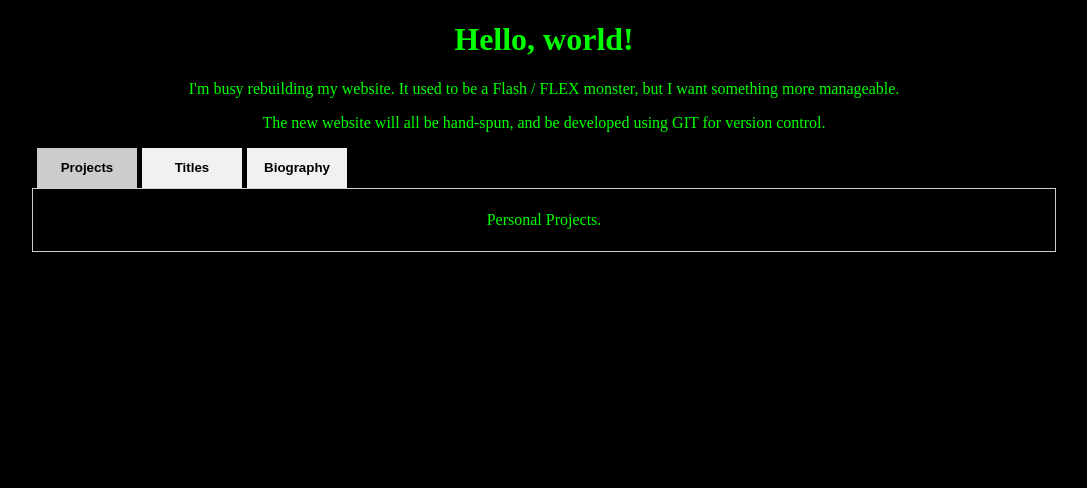
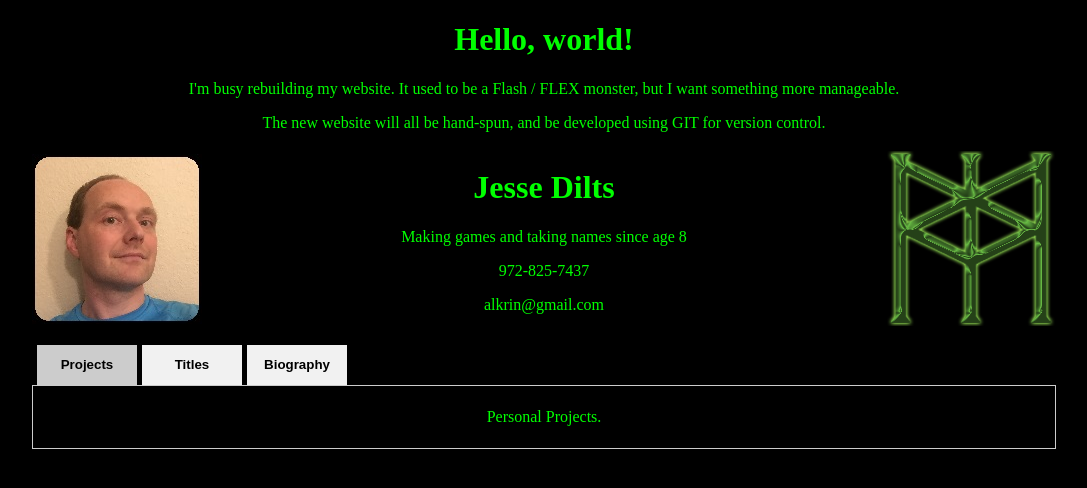
Before and after one commit to Alkrin/jessedilts.com, a PHP site: page / in a window 1280 px wide. Shown: the top 488 px of the page, without its empty margins (96-1183 px from the left). Run offline with PHP 8.4, Linux system fonts and the light colour scheme.

Commit message:
Added header section

```diff
--- a/html/index.html
+++ b/html/index.html
@@ -10,6 +10,21 @@
             <p>I'm busy rebuilding my website.  It used to be a Flash / FLEX monster, but I want something more manageable.</p>
             <p>The new website will all be hand-spun, and be developed using GIT for version control.</p>
 
+<!-- The top info header -->
+            <div class="infoheader">
+                <div class="mugshot">
+                    <img src="assets/Mugshot.jpg" alt="Pretend my face is here" title="My ugly mug">
+                </div>
+                <div class="contactinfo">
+                    <h1>Jesse Dilts</h1>
+                    <p>Making games and taking names since age 8</p>
+                    <p>972-825-7437</p>
+                    <p>alkrin@gmail.com</p>
+                </div>
+                <div class="runes">
+                    <img src="assets/Initials.png" alt="Pretend some cool runes are here" title="My initials, in runic!">
+                </div>
+            </div>
 <!-- The main navigation tabs -->
             <div class="maintab">
                 <button class="maintablinks" onclick="openMainTab(event, 'Projects')" id="defaultTab">Projects</button>
--- a/html/style.css
+++ b/html/style.css
@@ -18,9 +18,33 @@ p {
     margin: auto;
 }
 
+.infoheader {
+    height: 182px;
+}
+
+.mugshot {
+    width: 170px;
+    height: 170px;
+    margin-top: 6px;
+    float: left;
+}
+
+.contactinfo {
+    width: 684px;
+    float: left;
+}
+
+.runes {
+    width: 170px;
+    height: 175px;
+    margin-top: 3.5px;
+    float: left;
+}
+
 .maintab {
     overflow: hidden;
     background-color: inherit;
+    margin-top: 15px;
 }
 
 /* Style the buttons that are used to open the tab content */
```
Also changed, not shown: html/assets/Initials.png (added), html/assets/Mugshot.jpg (added).
